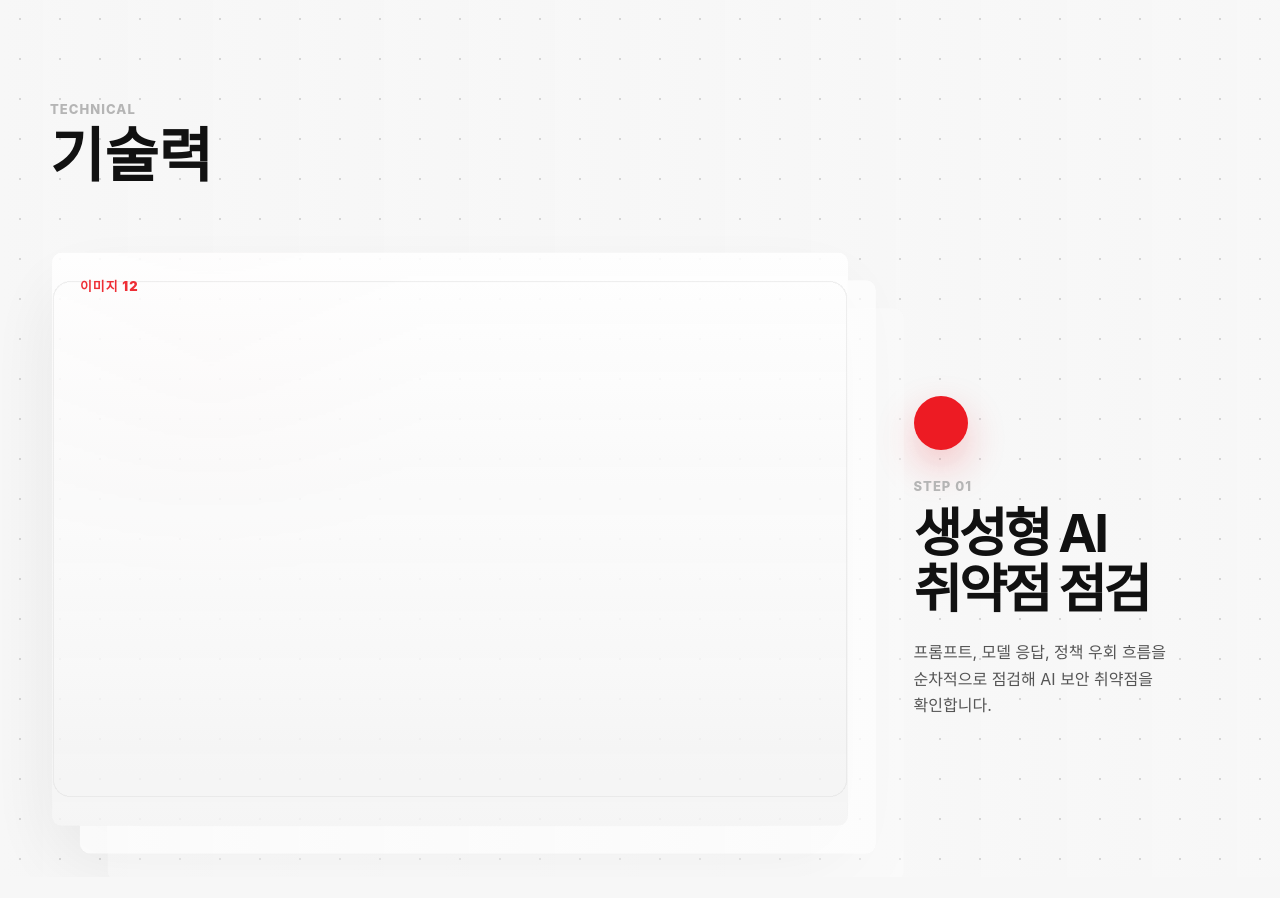
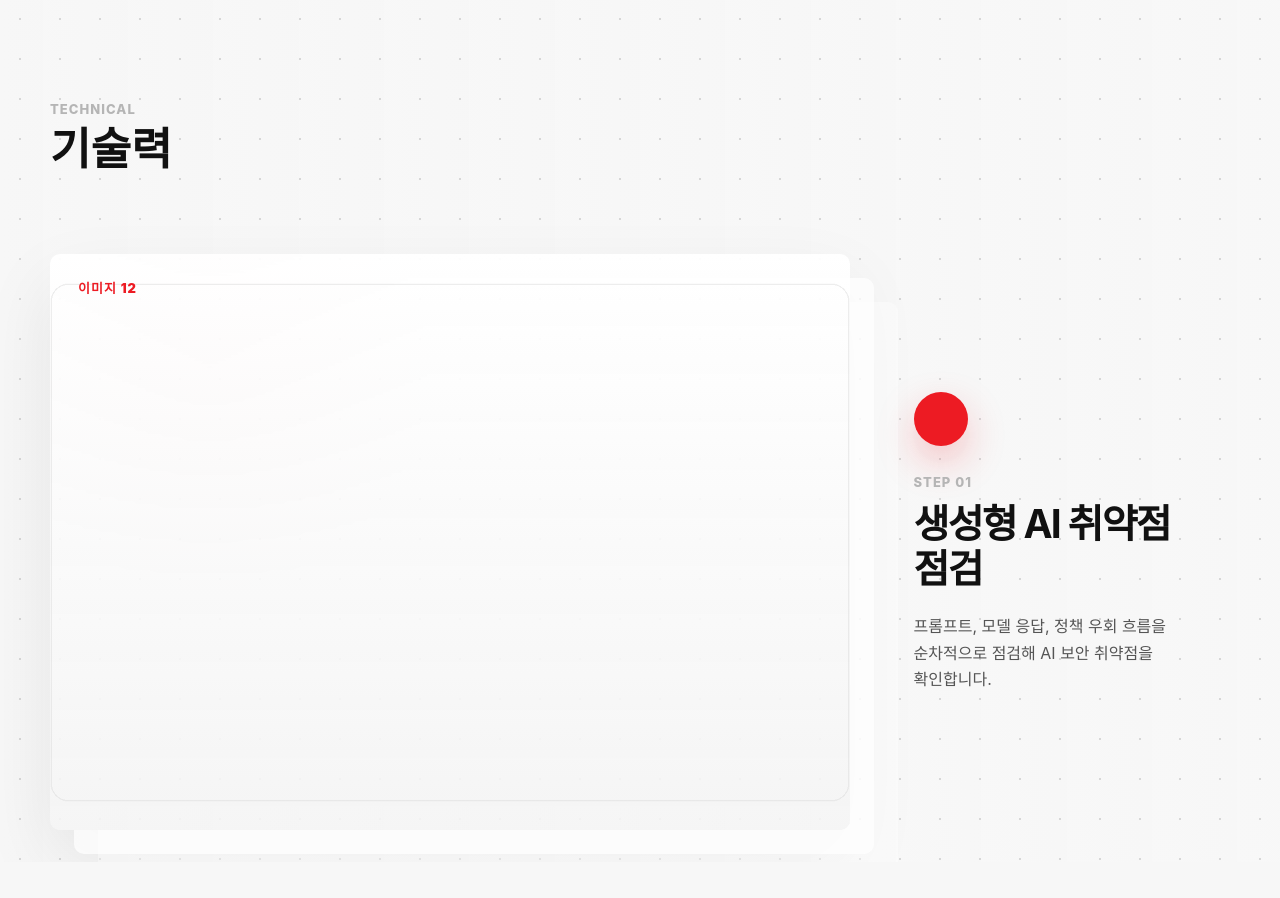
Before and after one commit to arena1118/smartM2M, a Next.js app: page / in a window 1280 px wide. Shown: the part 860-1758 px from the top of the page. Built offline with nearby package versions, Linux system fonts and the light colour scheme.

Commit message:
기술력 전환과 커서 표현 조정

```diff
--- a/components/MainPage.module.css
+++ b/components/MainPage.module.css
@@ -6,20 +6,15 @@
   background: #f7f7f7;
 }
 
-.cursorEnabled,
-.cursorEnabled * {
-  cursor: none !important;
-}
-
 .cursorDot {
   position: fixed;
   top: 0;
   left: 0;
   z-index: 9999;
-  width: 5px;
-  height: 5px;
+  width: 10px;
+  height: 10px;
   border-radius: 999px;
-  background: #ed1b23;
+  background: rgba(237, 27, 35, 0.5);
   pointer-events: none;
   transform: translate3d(-20px, -20px, 0);
   will-change: transform;
@@ -86,10 +81,10 @@
 .revealHeadline {
   margin: 0;
   color: #c0bfbd;
-  font-size: clamp(28px, calc(58 / 1920 * 100vw), 58px);
-  font-weight: 900;
-  letter-spacing: -0.06em;
-  line-height: 1.17;
+  font-size: clamp(28px, calc(56 / 1920 * 100vw), 56px);
+  font-weight: 800;
+  letter-spacing: -0.045em;
+  line-height: 1.18;
 }
 
 .revealLine {
@@ -119,7 +114,7 @@
 
 .technicalSection {
   position: relative;
-  min-height: 620vh;
+  min-height: 3000vh;
   background: #f7f7f7;
 }
 
@@ -164,7 +159,8 @@
 .technicalTitle h2 {
   margin: 10px 0 0;
   color: #111111;
-  font-size: clamp(42px, 4.6vw, 72px);
+  font-size: clamp(38px, 3.45vw, 58px);
+  font-weight: 700;
   line-height: 1;
 }
 
@@ -194,9 +190,9 @@
     linear-gradient(180deg, rgba(255, 255, 255, 0.95), rgba(244, 244, 244, 0.9)),
     radial-gradient(circle at 20% 20%, rgba(237, 27, 35, 0.12), transparent 28%);
   box-shadow:
-    28px 28px 0 rgba(255, 255, 255, 0.74),
-    56px 56px 0 rgba(255, 255, 255, 0.38),
-    0 34px 80px rgba(0, 0, 0, 0.08);
+    24px 24px 0 rgba(255, 255, 255, 0.74),
+    48px 48px 0 rgba(255, 255, 255, 0.38),
+    0 30px 72px rgba(0, 0, 0, 0.08);
 }
 
 .technicalVisualCard span {
@@ -233,9 +229,10 @@
 .technicalText h3 {
   margin: 12px 0 0;
   color: #111111;
-  font-size: clamp(36px, 4.1vw, 68px);
-  letter-spacing: -0.06em;
-  line-height: 1.06;
+  font-size: clamp(30px, 3.05vw, 50px);
+  font-weight: 700;
+  letter-spacing: -0.045em;
+  line-height: 1.14;
   word-break: keep-all;
 }
 
--- a/components/MainPage.tsx
+++ b/components/MainPage.tsx
@@ -55,8 +55,6 @@ function CursorFollower() {
       return;
     }
 
-    document.documentElement.classList.add(styles.cursorEnabled);
-
     let targetX = window.innerWidth / 2;
     let targetY = window.innerHeight / 2;
     let currentX = targetX;
@@ -83,7 +81,6 @@ function CursorFollower() {
     frame = window.requestAnimationFrame(render);
 
     return () => {
-      document.documentElement.classList.remove(styles.cursorEnabled);
       window.removeEventListener("pointermove", handlePointerMove);
       window.cancelAnimationFrame(frame);
     };
@@ -150,12 +147,13 @@ function TechnicalSceneCard({
   index: number;
   progress: ReturnType<typeof useScroll>["scrollYProgress"];
 }) {
-  const start = index / technicalScenes.length;
-  const mid = (index + 0.52) / technicalScenes.length;
-  const end = (index + 1) / technicalScenes.length;
-  const y = useTransform(progress, [start, mid, end], [-210, 0, 210]);
-  const opacity = useTransform(progress, [start, mid, end], [0, 1, 0]);
-  const scale = useTransform(progress, [start, mid, end], [0.94, 1, 0.96]);
+  const segment = 1 / technicalScenes.length;
+  const start = index * segment;
+  const end = (index + 1) * segment;
+  const fade = segment * 0.16;
+  const y = useTransform(progress, [start, start + fade, end - fade, end], [-170, 0, 0, 170]);
+  const opacity = useTransform(progress, [start, start + fade, end - fade, end], [0, 1, 1, 0]);
+  const scale = useTransform(progress, [start, start + fade, end - fade, end], [0.985, 1, 1, 0.985]);
 
   return (
     <motion.article className={styles.technicalVisualCard} style={{ y, opacity, scale }}>
```
Also changed, not shown: 2 other files (tests, documents, lock files or other folders).
